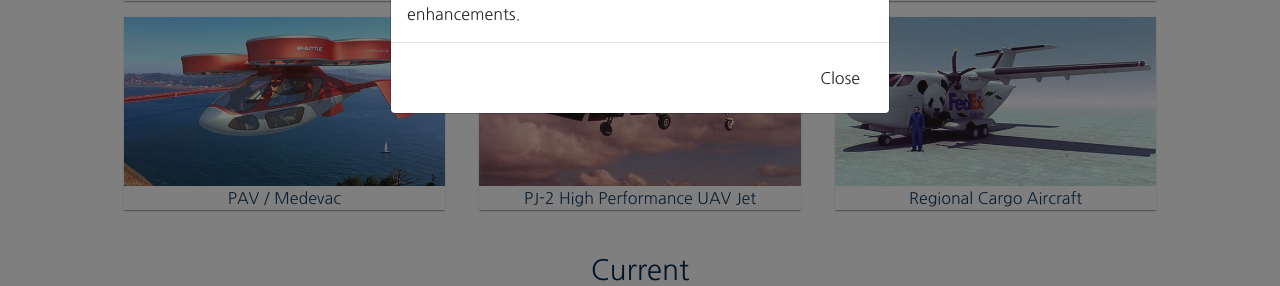
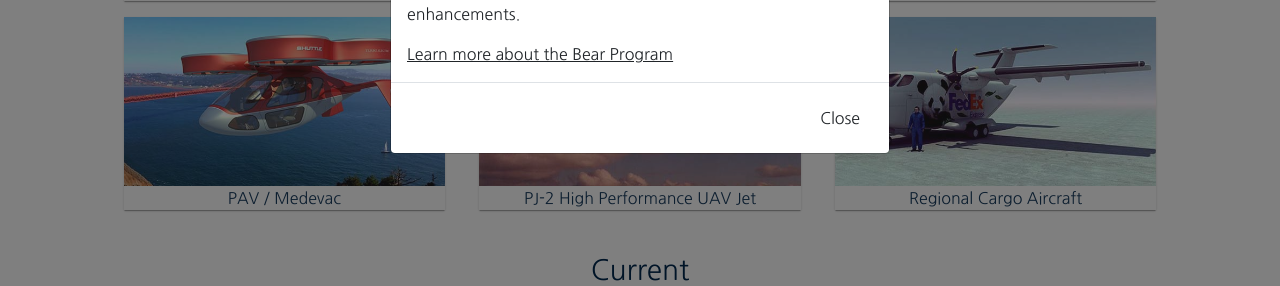
Before and after one commit to neromike/AirBoss-website, a PHP site: page /projects.php in a window 1280 px wide, after a click on "Bear series aircraft". Shown: the part 514-800 px from the top of the page. Run offline with PHP 8.4, Linux system fonts and the light colour scheme; some libraries are stand-ins or nearby versions.

Commit message:
Add external link to Bear project

```diff
--- a/projects.php
+++ b/projects.php
@@ -58,6 +58,11 @@
 }
 .project_container img {
   width: 100%;
+}
+.project_link {
+  margin-top: 1em;
+  display: block;
+  text-decoration: underline;
 }
 .modal-header > .close {
   position: absolute;
@@ -144,7 +149,7 @@
     $projects = array(
       "featured" => array(
         array("Angel Lyft","AirBoss Aviation designed the Angel Lyft aircraft as a remotely piloted or fully autonomous first-aid vehicle that can access victims in remote or hazardous locations. Replace the first-aid pod with a cargo pod and the Angel Lyft becomes a heavy-lift delivery vehicle! WIth an ability to carry 300 pounds of payload, hover for 40 min., and reach altitudes of 14,500 feet, no other aircraft matches Angel Lyft’s specifications."),
-        array("Bear series aircraft","The Bear series of aircraft are safe, fast, and affordable aircraft that deliver true jet performance in a compact single-engine personal jet. Serving a new niche market, this program costs a fraction of its competitors to own and operate while providing higher speed, longer range, and unmatched safety enhancements."),
+        array("Bear series aircraft","The Bear series of aircraft are safe, fast, and affordable aircraft that deliver true jet performance in a compact single-engine personal jet. Serving a new niche market, this program costs a fraction of its competitors to own and operate while providing higher speed, longer range, and unmatched safety enhancements.<a class='project_link' target='_blank' href='http://www.bearaircraft.com/'>Learn more about the Bear Program</a>"),
         array("Hornet","The autonomous vehicle market lacks heavy-lift, fast, inexpensive drones. The Hornet fills this niche as a totally autonomous 4-fan aircraft that lifts over 100 pounds and reaches 50 miles per hour. Imagine life-saving medical delivery or unmatched military applications (Hellfire missile capable from a submersible aircraft!). All detailed engineering for the Hornet is complete."),
         array("PAV / Medevac","The vision of AirBoss Aviation President David Fawcett, the PAV is a personal air vehicle intended for commutes ranging from 25 to 200 miles. Its alternate configuration, the MEDEVAC is an aerial ambulance intended for transporting injured victims from accident site to medical facilities as far away as 200 miles. The vertical takeoff and landing vehicles use four shrouded props and have a payload (crew and cargo) of 660 and 870 pounds, respectively. An open-rotor option is also available."),
         array("PJ-2 High Performance UAV Jet","The PJ-2 is an economical high performance jet with the potential for unmanned aerial flight. With .87 mach speed and head-on stealth characteristics, this aircraft is ideal for military applications. The PJ-2 has been flown as a manned aircraft and is ready for the detailed engineering of unmanned use."),
```
